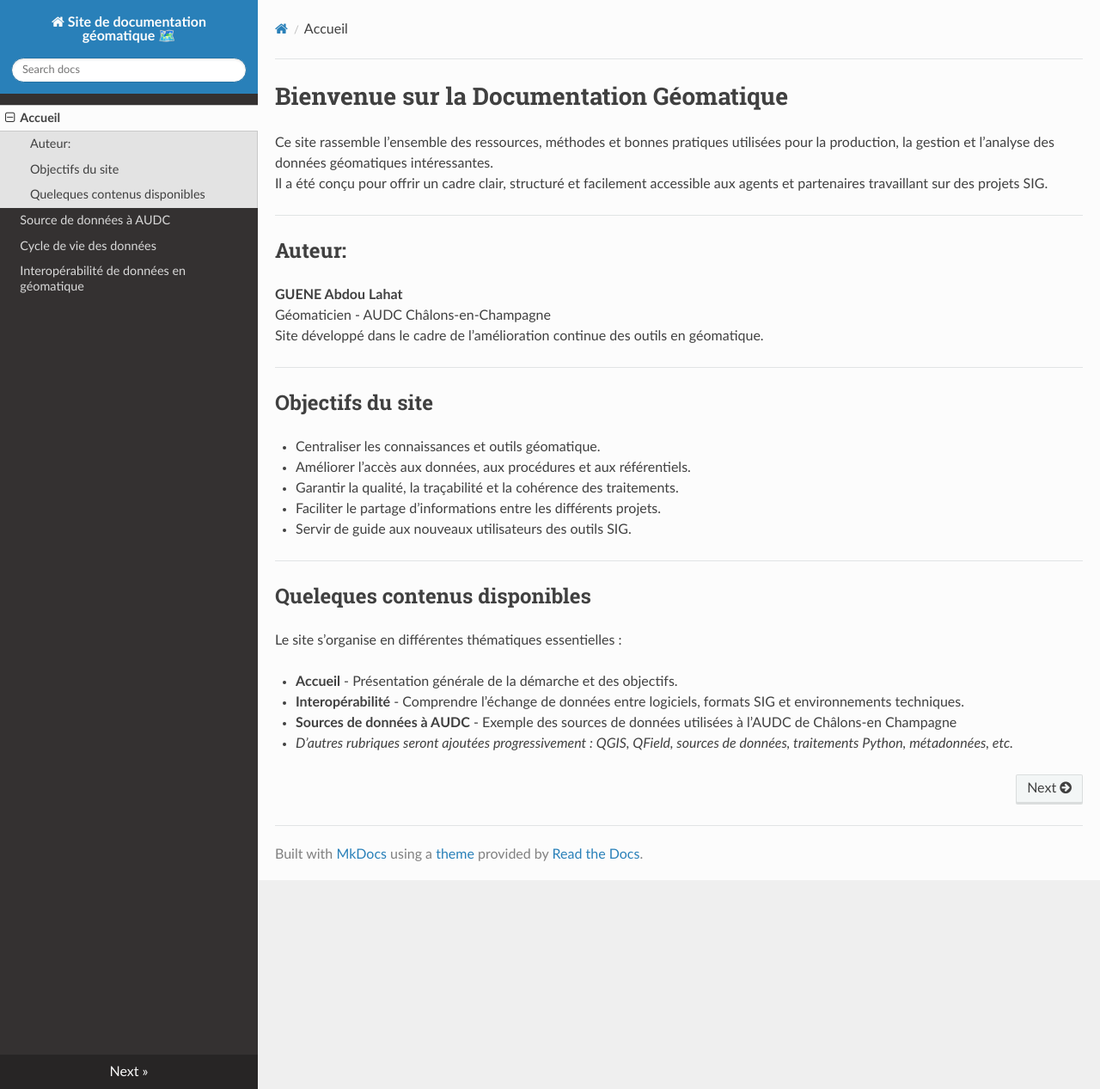
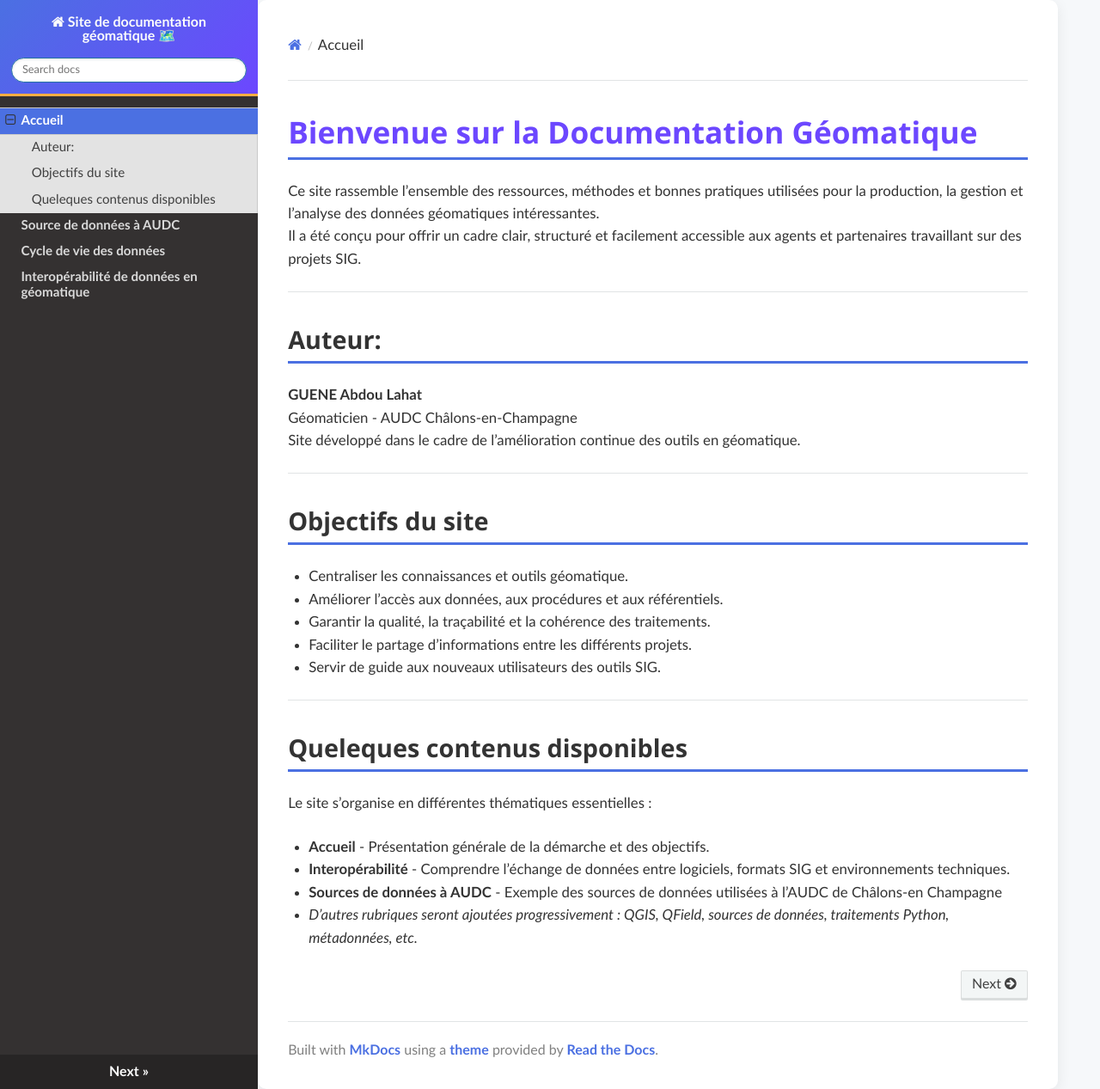
Before and after one commit to abdou123-guene/Site_de_documentation_geomatique, an MkDocs documentation site: the page built from docs/index.md, in a window 1280 px wide and 1267 px high. Shown: the whole window at 86% size. Built offline with MkDocs 1.6.1, drawn with Linux system fonts in a browser that asks for light colours; nearby versions of some CDN libraries.

Commit message:
Update extra.css

```diff
--- a/docs/extra.css
+++ b/docs/extra.css
@@ -1,11 +1,149 @@
-/* Définir la page en pleine largeur */
+/* ------------------------------------------------------------
+   🌟 1. Mise en page large et fluide
+------------------------------------------------------------ */
 .wy-nav-content {
-    max-width: 100% !important;
-    width: 100% !important;
-    padding: 20px !important;
+    max-width: 1200px !important;
+    width: 95% !important;
+    padding: 2.2rem !important;
+    background: #ffffff;
+    border-radius: 10px;
+    box-shadow: 0 4px 16px rgba(0,0,0,0.08);
+    transition: all 0.3s ease-in-out;
 }
 
-/* Le contenu prend toute la place */
 .wy-nav-content-wrap {
-    max-width: 100% !important;
+    background-color: #f6f8fa !important;
 }
+
+/* Donne un effet “full screen” sur grand écran */
+@media screen and (min-width: 1400px) {
+    .wy-nav-content {
+        max-width: 1500px !important;
+    }
+}
+
+/* ------------------------------------------------------------
+   🌈 2. Palette de couleurs moderne (bleu + violet)
+------------------------------------------------------------ */
+:root {
+    --c1: #4B70E2;    /* bleu */
+    --c2: #6C47FF;    /* violet */
+    --c3: #FFAE42;    /* orange accent */
+}
+
+/* En-tête */
+.wy-side-nav-search {
+    background: linear-gradient(135deg, var(--c1), var(--c2)) !important;
+    border-bottom: 3px solid var(--c3);
+}
+
+/* Lien actif dans le menu */
+.wy-menu-vertical li.current>a {
+    background: var(--c1) !important;
+    color: white !important;
+}
+
+/* Liens au survol */
+.wy-menu-vertical a:hover {
+    background: var(--c2) !important;
+    color: #fff !important;
+}
+
+/* ------------------------------------------------------------
+   ✨ 3. Titres stylisés
+------------------------------------------------------------ */
+h1, h2, h3 {
+    font-family: "Segoe UI", Roboto, sans-serif;
+    font-weight: 700;
+    color: #333;
+    border-bottom: 3px solid var(--c1);
+    padding-bottom: 6px;
+    margin-top: 35px;
+}
+
+h1 {
+    font-size: 2.2rem !important;
+    color: var(--c2);
+}
+
+h2 {
+    font-size: 1.8rem !important;
+}
+
+h3 {
+    font-size: 1.4rem !important;
+    color: var(--c1);
+}
+
+/* ------------------------------------------------------------
+   📌 4. Boutons et liens améliorés
+------------------------------------------------------------ */
+a {
+    color: var(--c1);
+    font-weight: 600;
+}
+
+a:hover {
+    color: var(--c2);
+    text-decoration: underline;
+}
+
+/* ------------------------------------------------------------
+   📘 5. Blocs de contenu modernisés
+------------------------------------------------------------ */
+.rst-content .note, .rst-content .warning, .rst-content .attention {
+    border-radius: 8px;
+    padding: 1rem 1.2rem;
+    margin: 1.5rem 0;
+    border-left-width: 8px !important;
+}
+
+.note {
+    border-left-color: var(--c1) !important;
+    background: #eef5ff !important;
+}
+
+.warning {
+    border-left-color: #FFAE42 !important;
+    background: #fff4e4 !important;
+}
+
+/* ------------------------------------------------------------
+   🎬 6. Animation subtile des sections
+------------------------------------------------------------ */
+section {
+    animation: fadeIn 0.6s ease-in-out;
+}
+
+@keyframes fadeIn {
+    from { opacity: 0; transform: translateY(10px); }
+    to   { opacity: 1; transform: translateY(0px); }
+}
+
+/* ------------------------------------------------------------
+   🧼 7. Amélioration de la lisibilité du texte
+------------------------------------------------------------ */
+p, li {
+    font-size: 1.05rem;
+    line-height: 1.65rem;
+    color: #333;
+}
+
+/* ------------------------------------------------------------
+   🌑 8. Mode sombre (bonus)
+------------------------------------------------------------ */
+@media (prefers-color-scheme: dark) {
+    .wy-nav-content {
+        background: #1e1e1e !important;
+        color: #eaeaea !important;
+        box-shadow: none;
+    }
+    .wy-nav-content-wrap {
+        background-color: #0f0f0f !important;
+    }
+    h1, h2, h3 {
+        color: #fff !important;
+        border-bottom-color: var(--c2);
+    }
+    a { color: var(--c3); }
+}
```
